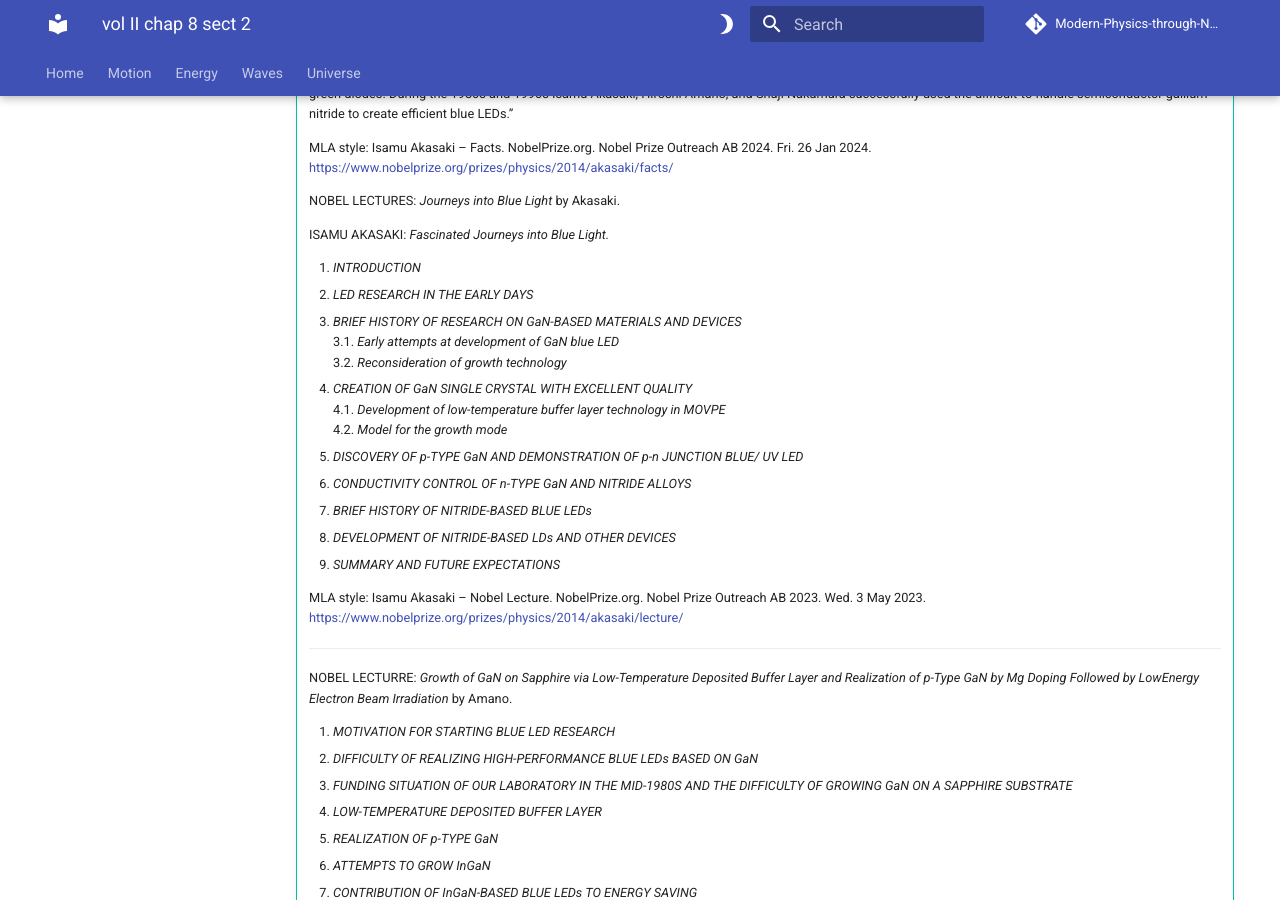
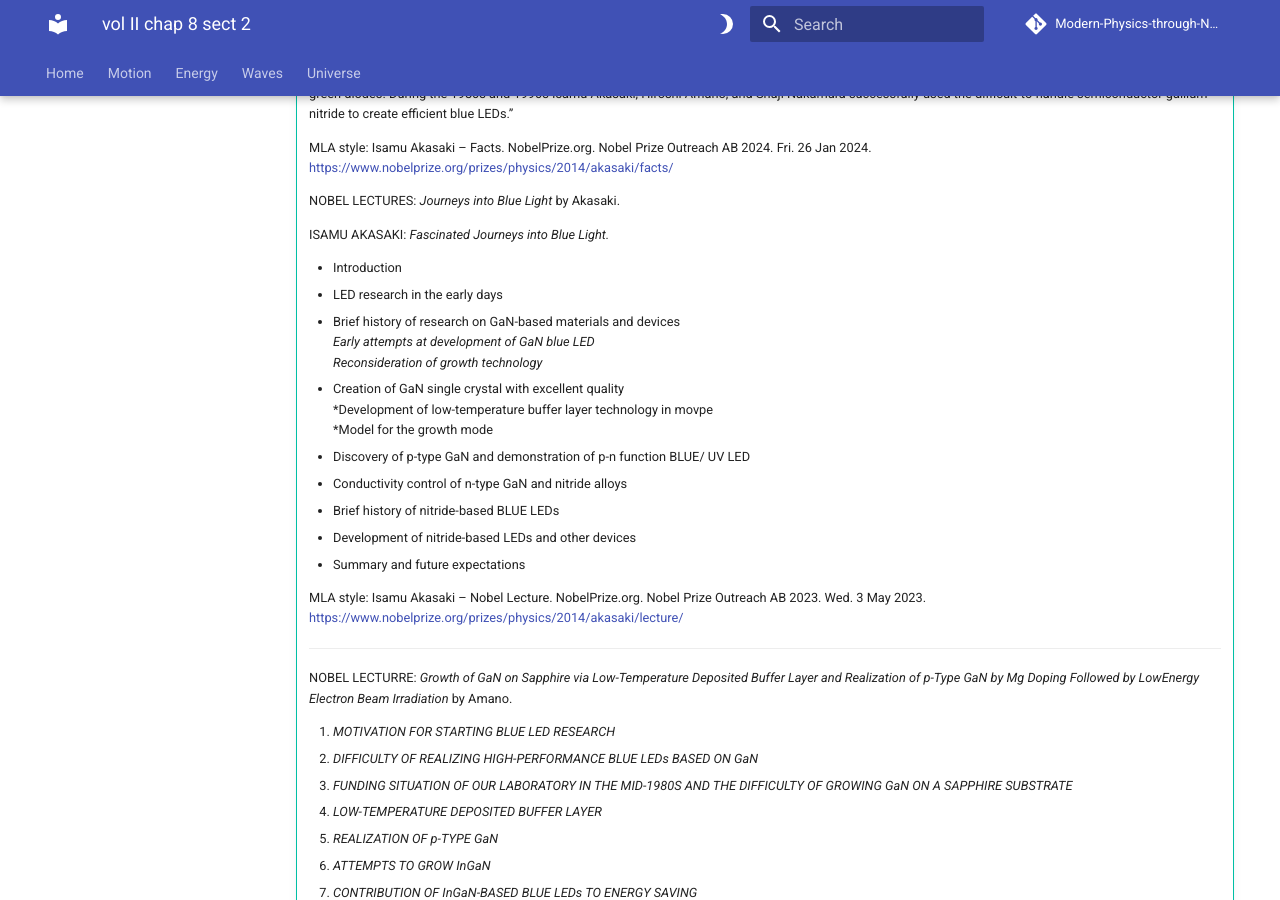
Before and after one commit to modphysnobel/modphysnobel.github.io, an MkDocs documentation site: the page built from docs/vol-II/vol-II-chap-8-sect-2.md, in a window 1280 px wide and 900 px high, scrolled down 5510 px. Built offline with MkDocs 1.6.1 and Material for MkDocs 9.7.7, drawn with Linux system fonts in a browser that asks for light colours; some web fonts are replaced; comment, search, counter and statistics services are not loaded.

Commit message:
Update vol-II-chap-8-sect-2.md

```diff
--- a/docs/vol-II/vol-II-chap-8-sect-2.md
+++ b/docs/vol-II/vol-II-chap-8-sect-2.md
@@ -145,19 +145,19 @@ MLA style: Advanced information. NobelPrize.org. Nobel Prize Outreach AB 2023. W
 
 	ISAMU AKASAKI: *Fascinated Journeys into Blue Light.*
 
-	1.	*INTRODUCTION*
-	2.	*LED RESEARCH IN THE EARLY DAYS*
-	3.   *BRIEF HISTORY OF RESEARCH ON GaN-BASED MATERIALS AND DEVICES* <br>
-		3.1. *Early attempts at development of GaN blue LED* <br>
-		3.2. *Reconsideration of growth technology* <br>
-	4. *CREATION OF GaN SINGLE CRYSTAL WITH EXCELLENT QUALITY* <br>
-		4.1. *Development of low-temperature buffer layer technology in MOVPE*<br>
-		4.2. *Model for the growth mode*<br>
-	5. *DISCOVERY OF p-TYPE GaN AND DEMONSTRATION OF p-n JUNCTION BLUE/ UV LED*
-	6. *CONDUCTIVITY CONTROL OF n-TYPE GaN AND NITRIDE ALLOYS*
-	7. *BRIEF HISTORY OF NITRIDE-BASED BLUE LEDs*
-	8. *DEVELOPMENT OF NITRIDE-BASED LDs AND OTHER DEVICES*
-	9. *SUMMARY AND FUTURE EXPECTATIONS*
+	- Introduction
+	- LED research in the early days
+	- Brief history of research on GaN-based materials and devices <br>
+		*Early attempts at development of GaN blue LED* <br>
+		*Reconsideration of growth technology* <br>
+	- Creation of GaN single crystal with excellent quality <br>
+		*Development of low-temperature buffer layer technology in movpe<br>
+		*Model for the growth mode<br>
+	- Discovery of p-type GaN and demonstration of p-n function BLUE/ UV LED
+	- Conductivity control of n-type GaN and nitride alloys
+	- Brief history of nitride-based BLUE LEDs
+	- Development of nitride-based LEDs and other devices
+	- Summary and future expectations
 
 	MLA style: Isamu Akasaki – Nobel Lecture. NobelPrize.org. Nobel Prize Outreach AB 2023. Wed. 3 May 2023. https://www.nobelprize.org/prizes/physics/2014/akasaki/lecture/
 
```
